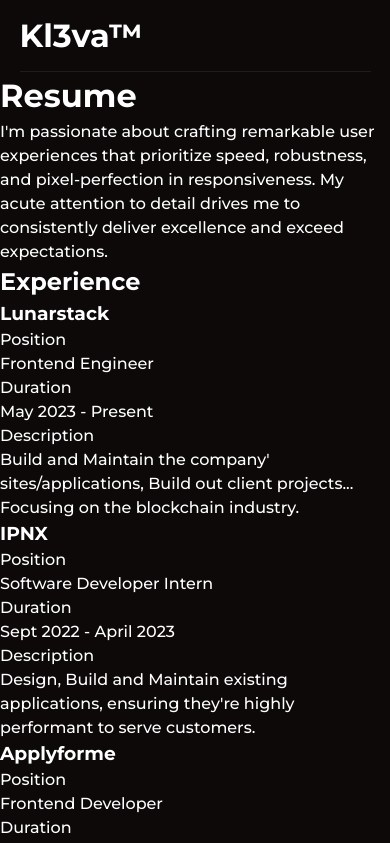
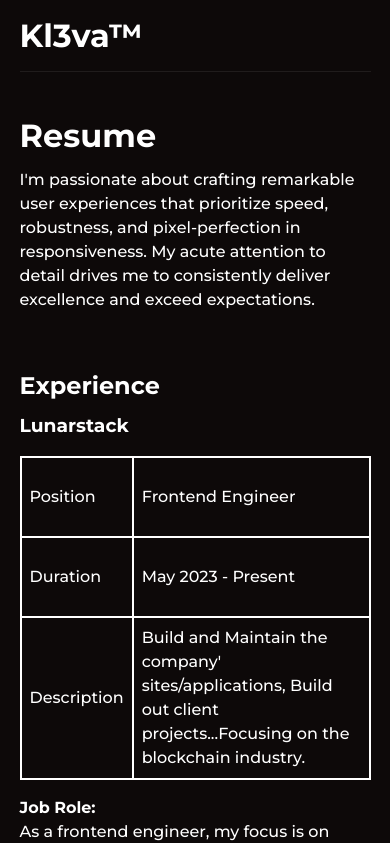
Before and after one commit to Kl3va/portfolio, a Next.js app: page /resume in a window 390 px wide. Shown: the top 843 px of the page. Built offline with nearby package versions, Linux system fonts and the light colour scheme.

Commit message:
feat: resume page, fully responsive

```diff
--- a/components/Resume/Resume.tsx
+++ b/components/Resume/Resume.tsx
@@ -1,12 +1,16 @@
 import React from 'react'
 import { resumeData } from 'data/resumeData'
+
+//Styling
+import styles from 'components/Resume/resume.module.scss'
 
 type ResumeProps = typeof resumeData
 
 const ResumeTemplate = ({ heading, title, subHeading, jobs }: ResumeProps) => {
   return (
     <main>
-      <section>
+      <section className={styles.section}>
+        <div className={styles.resume_container}>
           <div>
             <h1>{heading}</h1>
             <p>{title}</p>
@@ -14,24 +18,41 @@
 
           <div>
             <h2>{subHeading}</h2>
-          <div>
+            <div className={styles.jobs_container}>
               {jobs.map((job, index) => {
                 return (
-                <div key={index}>
+                  <div key={index} className={styles.unique_job}>
                     <h3>{job.company}</h3>
+                    <div className={styles.jobs_table}>
+                      <div>{job.board.label}</div>
+                      <div>{job.board.role}</div>
+                      <div>{job.board.label2}</div>
+                      <div>{job.board.timeline}</div>
+                      <div>{job.board.label3}</div>
+                      <div>{job.board.description}</div>
+                    </div>
+                    {job.role && (
                       <div>
-                    {job.board.map((about, jobIndex) => {
+                        <h4>{`${job.role?.label}:`}</h4>
+                        <p>{job.role?.description}</p>
+                      </div>
+                    )}
+                    {job.others?.map((other, otherIndex) => {
                       return (
-                        <div key={jobIndex}>
-                          <p>{about.label}</p>
-                          <p>{about.description}</p>
+                        <div key={otherIndex}>
+                          <h4>{other.label}:</h4>
+                          <ul className={styles.lists}>
+                            {other.lists.map((list, listIndex) => (
+                              <li key={listIndex}>{list}</li>
+                            ))}
+                          </ul>
                         </div>
                       )
                     })}
                   </div>
-                </div>
                 )
               })}
+            </div>
           </div>
         </div>
       </section>
--- a/components/Resume/resume.module.scss
+++ b/components/Resume/resume.module.scss
@@ -1 +1,69 @@
 @use '../../styles/variable.scss' as *;
+
+.section {
+  margin-block: 2.5rem;
+
+  @media only screen and (min-width: $breakpoint-medium) {
+    margin-block: 5rem;
+  }
+}
+
+.resume_container {
+  width: min(90%, 78rem);
+  margin-inline: auto;
+
+  display: grid;
+  gap: 3.5rem;
+
+  @media only screen and (min-width: $breakpoint-medium) {
+    gap: 5.5rem;
+  }
+
+  h1,
+  h2 {
+    margin-bottom: 0.5rem;
+
+    @media only screen and (min-width: $breakpoint-medium) {
+      margin-bottom: 1.5rem;
+    }
+  }
+}
+
+.jobs_container {
+  display: grid;
+  gap: 4rem;
+}
+
+.unique_job {
+  display: grid;
+  gap: 1rem;
+}
+
+.jobs_table {
+  display: grid;
+  max-width: 53rem;
+  grid-template-columns: min-content 1fr;
+  border: 1px solid $color-primary;
+
+  & > * {
+    border: 1px solid $color-primary;
+    min-height: 5rem;
+
+    display: grid;
+    align-items: center;
+    padding: 0.5rem;
+    font-weight: 500;
+
+    @media only screen and (min-width: $breakpoint-small) {
+      padding: 1rem;
+    }
+  }
+}
+
+.lists {
+  padding-left: 1.5rem;
+
+  li {
+    font-weight: 500;
+  }
+}
--- a/data/resumeData.ts
+++ b/data/resumeData.ts
@@ -9,20 +9,14 @@
         label: 'Job Role',
         description: `As a frontend engineer, my focus is on crafting user-friendly and visually appealing interfaces. Also, making sure that the front-end of our applications and client's are both functional and aesthetically pleasing.`,
       },
-      board: [
-        {
+      board: {
         label: 'Position',
-          description: 'Frontend Engineer',
+        role: 'Frontend Engineer',
+        label2: 'Duration',
+        timeline: 'May 2023 - Present',
+        label3: 'Description',
+        description: `Build and Maintain the company' sites/applications, Build out client projects...Focusing on the blockchain industry.`,
       },
-        {
-          label: 'Duration',
-          description: 'May 2023 - Present',
-        },
-        {
-          label: 'Description',
-          description: `Build and Maintain the company' sites/applications, Build out client projects... Focusing on the blockchain industry.`,
-        },
-      ],
     },
 
     {
@@ -47,38 +41,26 @@
           lists: ['DBforge, MobaXterm, Otrs, Confluence, ReactJS, Jira'],
         },
       ],
-      board: [
-        {
+      board: {
         label: 'Position',
-          description: 'Software Developer Intern',
-        },
-        {
-          label: 'Duration',
-          description: 'Sept 2022 - April 2023',
-        },
-        {
-          label: 'Description',
+        role: 'Software Developer Intern',
+        label2: 'Duration',
+        timeline: 'Sept 2022 - April 2023',
+        label3: 'Description',
         description: `Design, Build and Maintain existing applications, ensuring they're highly performant to serve customers.`,
       },
-      ],
     },
 
     {
       company: 'Applyforme',
-      board: [
-        {
+      board: {
         label: 'Position',
-          description: 'Frontend Developer',
-        },
-        {
-          label: 'Duration',
-          description: 'Oct 2022 - Dec 2022',
-        },
-        {
-          label: 'Description',
+        role: 'Frontend Developer',
+        label2: 'Duration',
+        timeline: 'Oct 2022 - Dec 2022',
+        label3: 'Description',
         description: `Build company's website and application(user dashboard, checkout)`,
       },
-      ],
     },
   ],
 }
```
Lines whose indentation alone changed are shown as unchanged.
